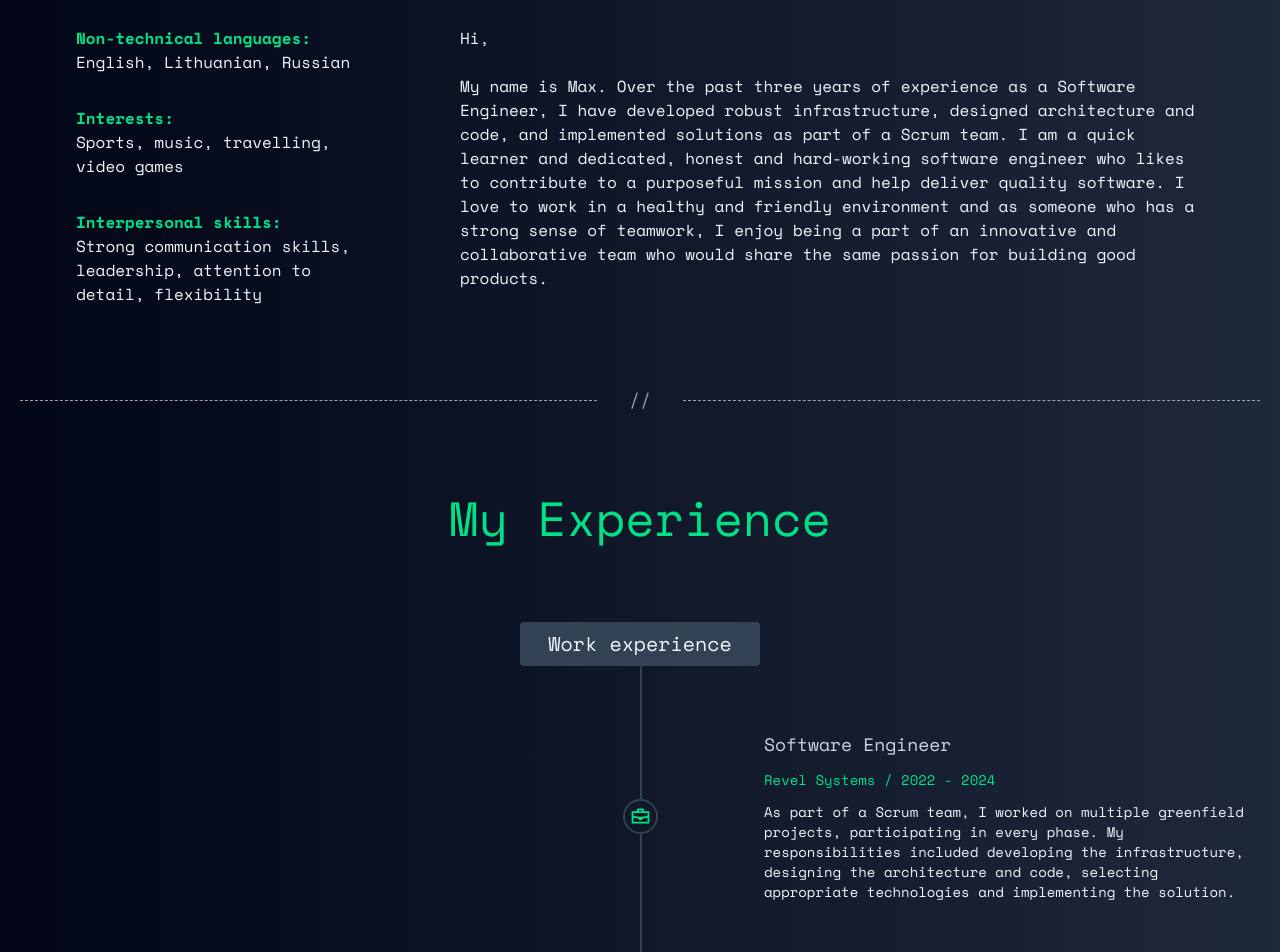
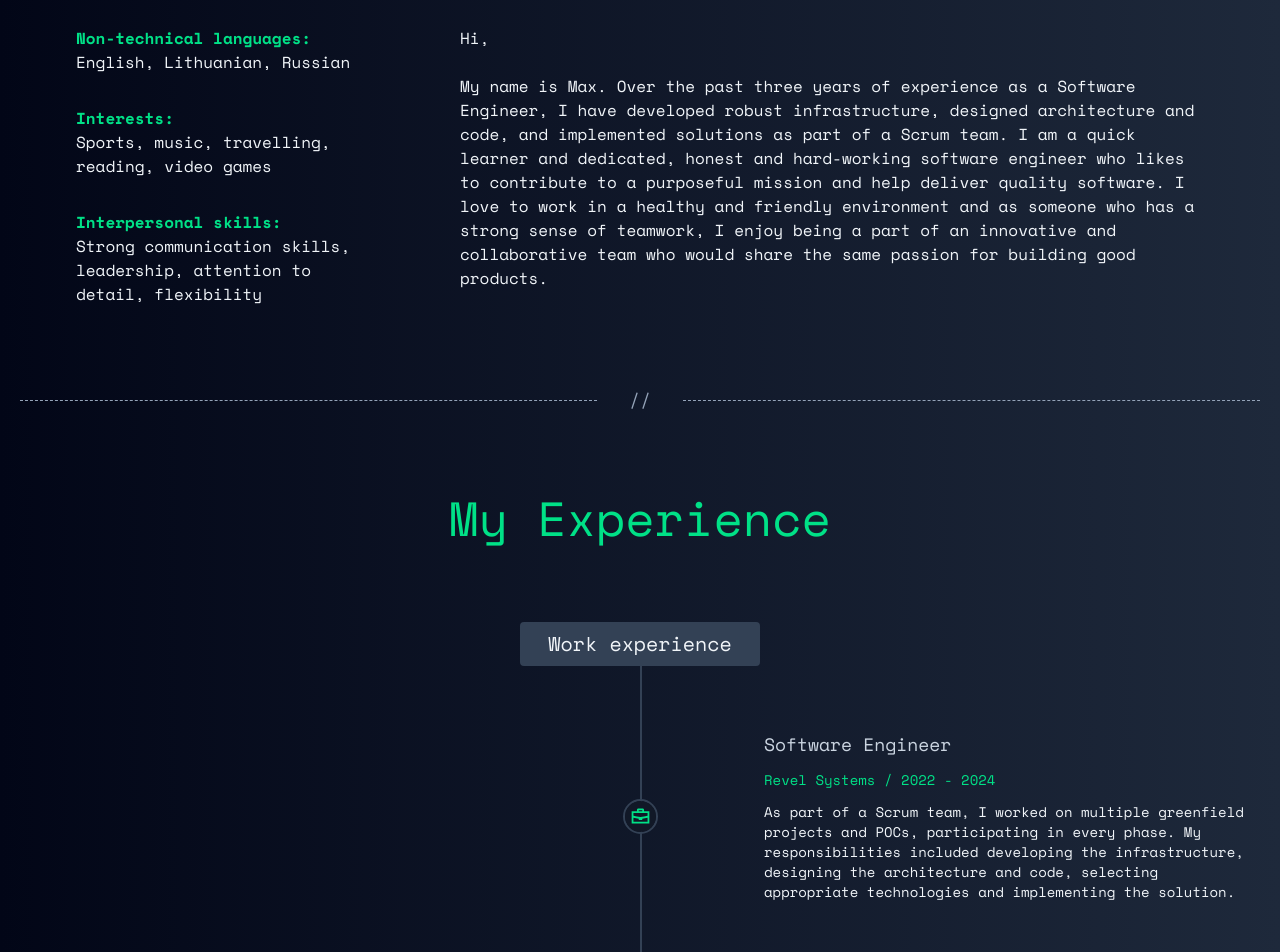
Before and after one commit to maxzkn/portfolio-website, a Next.js app: page / in a window 1280 px wide. Shown: the part 1020-1972 px from the top of the page. Built offline with nearby package versions, Linux system fonts and the light colour scheme.

Commit message:
update info

```diff
--- a/src/components/AboutMe.tsx
+++ b/src/components/AboutMe.tsx
@@ -22,7 +22,7 @@ export const AboutMe: FC = () => {
           </div>
           <div>
             <p className="font-bold text-accent">Interests:</p>
-            <p>Sports, music, travelling, video games</p>
+            <p>Sports, music, travelling, reading, video games</p>
           </div>
           <div>
             <p className="font-bold text-accent">Interpersonal skills:</p>
--- a/src/components/Experience/constants.ts
+++ b/src/components/Experience/constants.ts
@@ -12,7 +12,7 @@ export const workExperienceItems: ExperienceItemProps[] = [
       dates: "2022 - 2024",
       description:
         "As part of a Scrum team, I worked on multiple greenfield \
-        projects, participating in every phase. My responsibilities \
+        projects and POCs, participating in every phase. My responsibilities \
         included developing the infrastructure, designing the \
         architecture and code, selecting appropriate technologies and \
         implementing the solution.",
```
Also changed, not shown: 1 other file (tests, documents, lock files or other folders).
